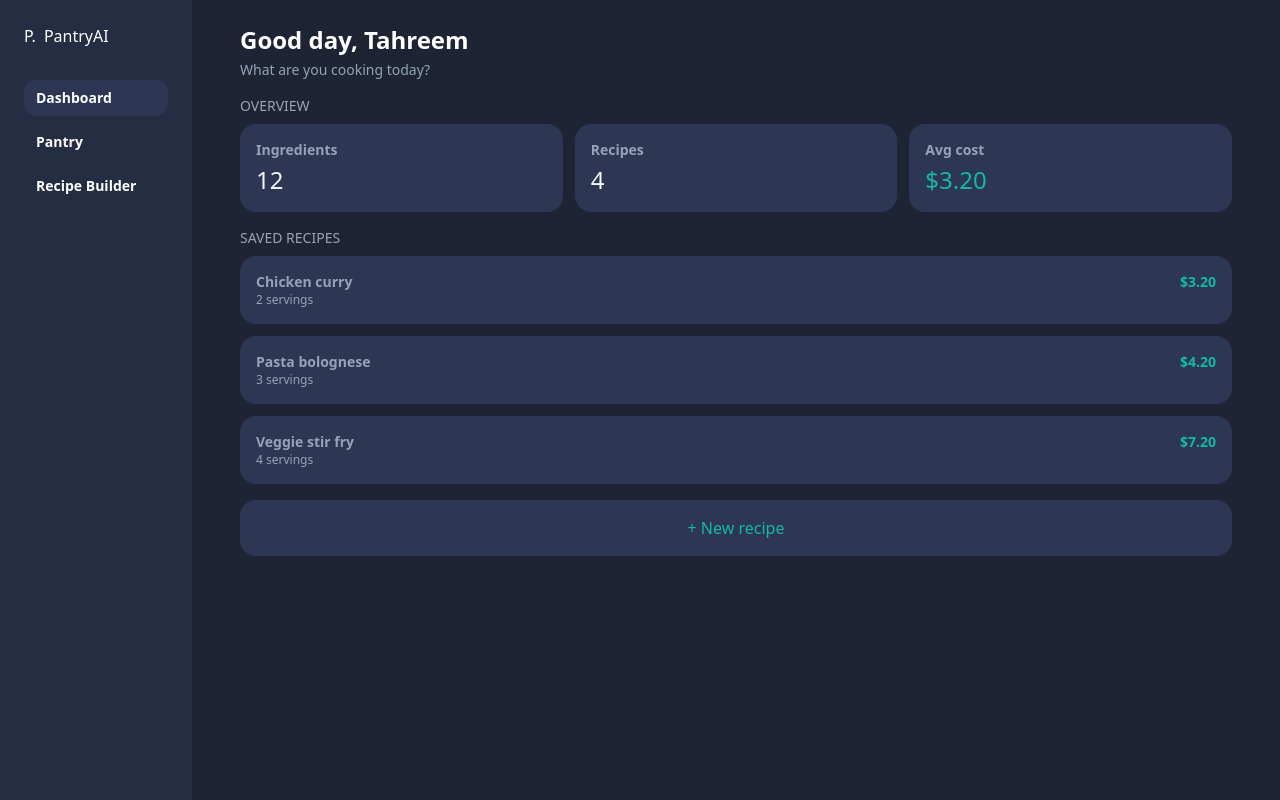
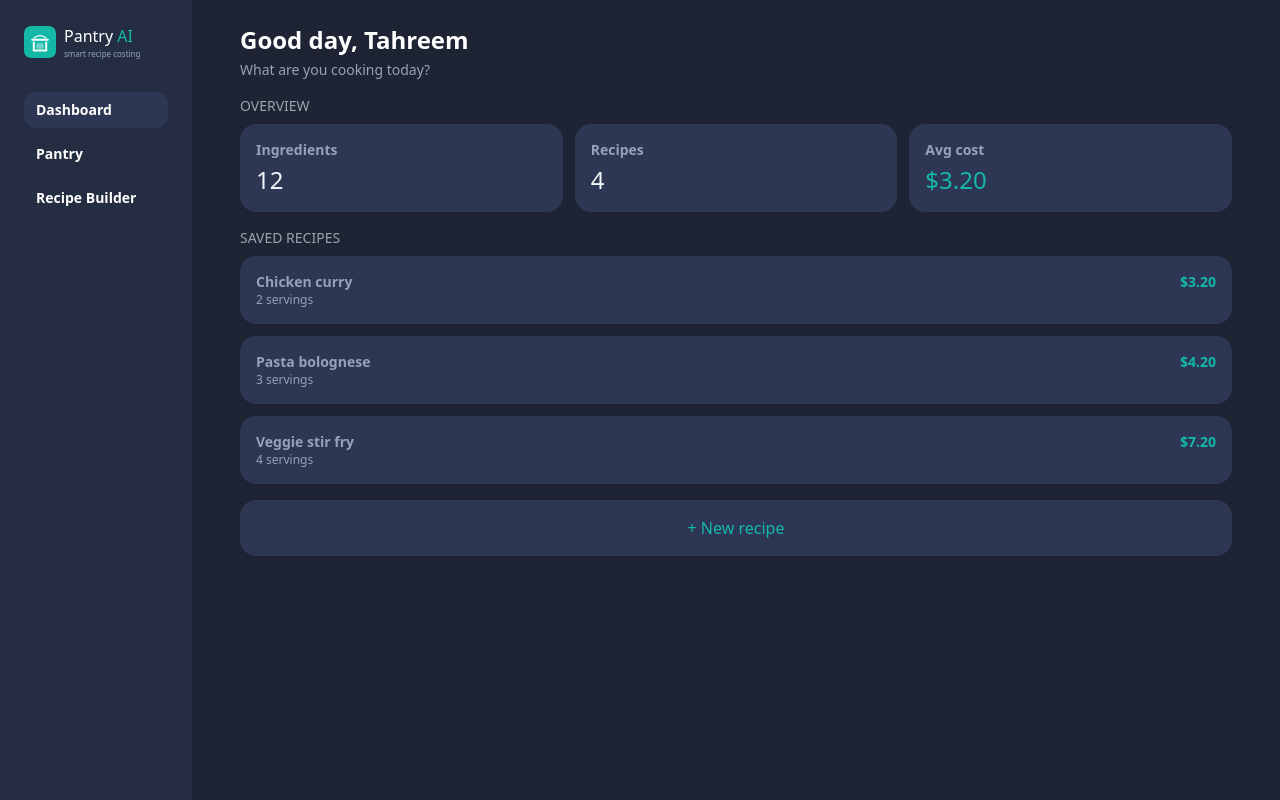
Before and after one commit to syedatahreem/Pantry-AI, a React (Vite) app: page / in a window 1280 px wide. Built offline with nearby package versions, Linux system fonts and the light colour scheme.

Commit message:
Enhance Sidebar component with new logo and description for PantryAI

```diff
--- a/src/components/Layout/SideBar.tsx
+++ b/src/components/Layout/SideBar.tsx
@@ -14,8 +14,72 @@ const Sidebar = ({ activeTab, setActiveTab }: SidebarProps) => {
   return (
     <div className="w-48 bg-panel flex flex-col p-6 gap-2">
       <div className="flex items-center gap-2 mb-6 text-white font-medium">
-        <p>P.</p>
-        <span>PantryAI</span>
+        <svg
+          viewBox="0 0 80 80"
+          xmlns="http://www.w3.org/2000/svg"
+          width="32"
+          height="32"
+        >
+          <rect x="0" y="0" width="80" height="80" rx="18" fill="#14b8a6" />
+          <path
+            d="M25 30 Q40 18 55 30"
+            stroke="#fff"
+            strokeWidth="3"
+            fill="none"
+            strokeLinecap="round"
+          />
+          <rect
+            x="18"
+            y="32"
+            width="44"
+            height="5"
+            rx="2.5"
+            fill="#fff"
+            opacity="0.95"
+          />
+          <rect
+            x="22"
+            y="39"
+            width="5"
+            height="24"
+            rx="2.5"
+            fill="#fff"
+            opacity="0.95"
+          />
+          <rect
+            x="53"
+            y="39"
+            width="5"
+            height="24"
+            rx="2.5"
+            fill="#fff"
+            opacity="0.95"
+          />
+          <rect
+            x="22"
+            y="59"
+            width="36"
+            height="5"
+            rx="2.5"
+            fill="#fff"
+            opacity="0.95"
+          />
+          <rect
+            x="31"
+            y="43"
+            width="18"
+            height="14"
+            rx="3"
+            fill="#fff"
+            opacity="0.4"
+          />
+        </svg>
+        <div className="flex flex-col ">
+          <span>
+            Pantry <span className="text-teal">AI</span>
+          </span>
+          <p className="text-muted text-[8px] ">smart recipe costing</p>
+        </div>
       </div>
 
       {navItems.map((item) => (
```
